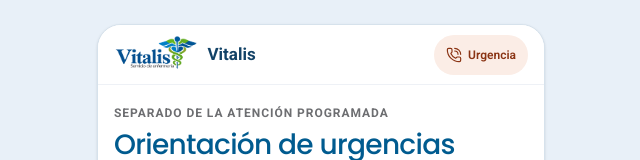
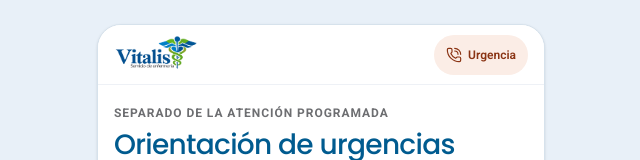
Before and after one commit to equantum-py/vitalis-demo, a Next.js app: page /paciente/urgencia in a window 1280 px wide. Shown: the top 160 px of the page, without its empty margins (319-959 px from the left). Built offline with nearby package versions, Linux system fonts and the light colour scheme.

Commit message:
feat: integrar logo oficial Vitalis en interfaces

```diff
--- a/app/paciente/layout.tsx
+++ b/app/paciente/layout.tsx
@@ -15,7 +15,6 @@ export default function LayoutPaciente({ children }: { children: React.ReactNode
       <header className="flex min-h-[60px] items-center justify-between gap-2 border-b border-[#eef1f6] bg-white px-4">
         <div className="flex min-w-0 items-center gap-2">
           <MarcaVitalis />
-          <Link href="/paciente" className="font-sans text-[17px] font-bold text-[#124266]">Vitalis</Link>
           <DemoBadge />
         </div>
         <Link href="/paciente/urgencia" aria-label="Urgencia" className="inline-flex min-h-10 shrink-0 items-center gap-1.5 rounded-full bg-warm-soft px-3 text-xs font-semibold text-warm-ink">
```
